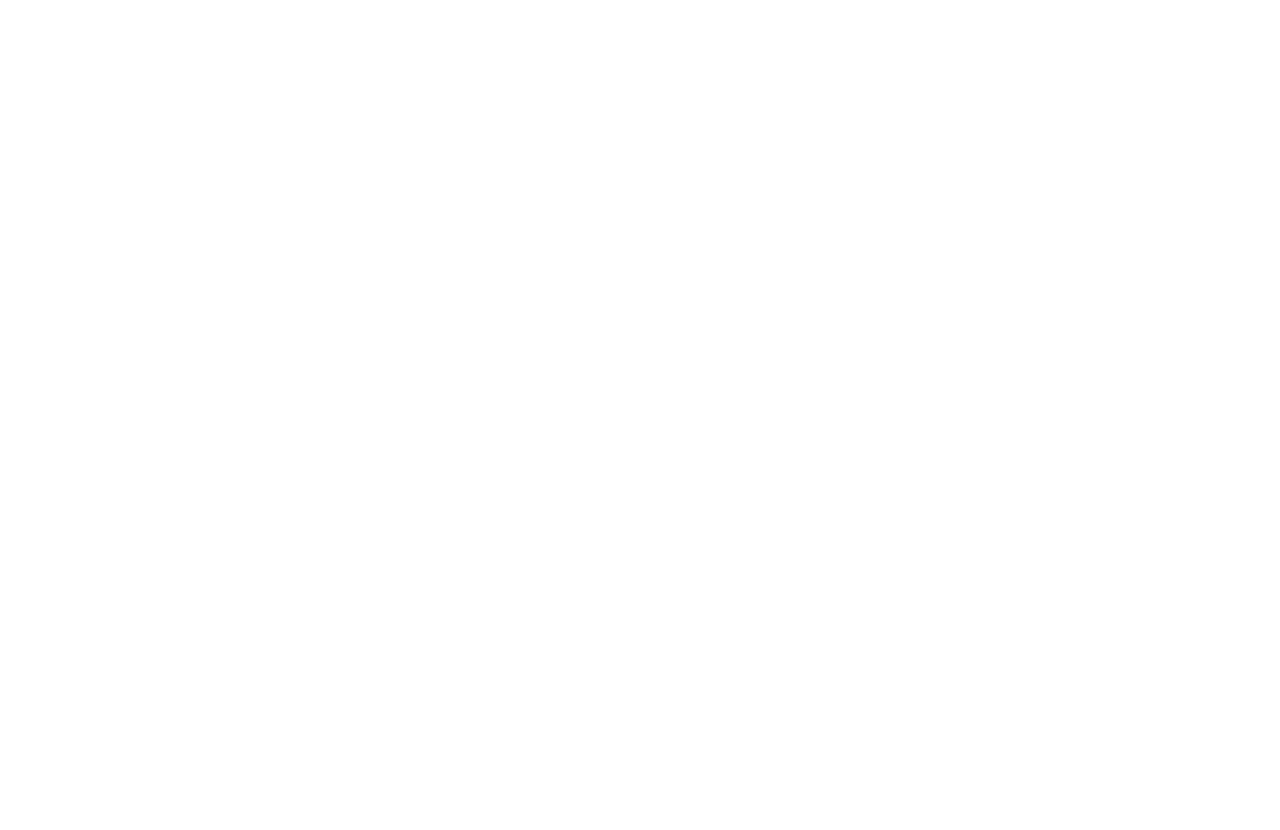
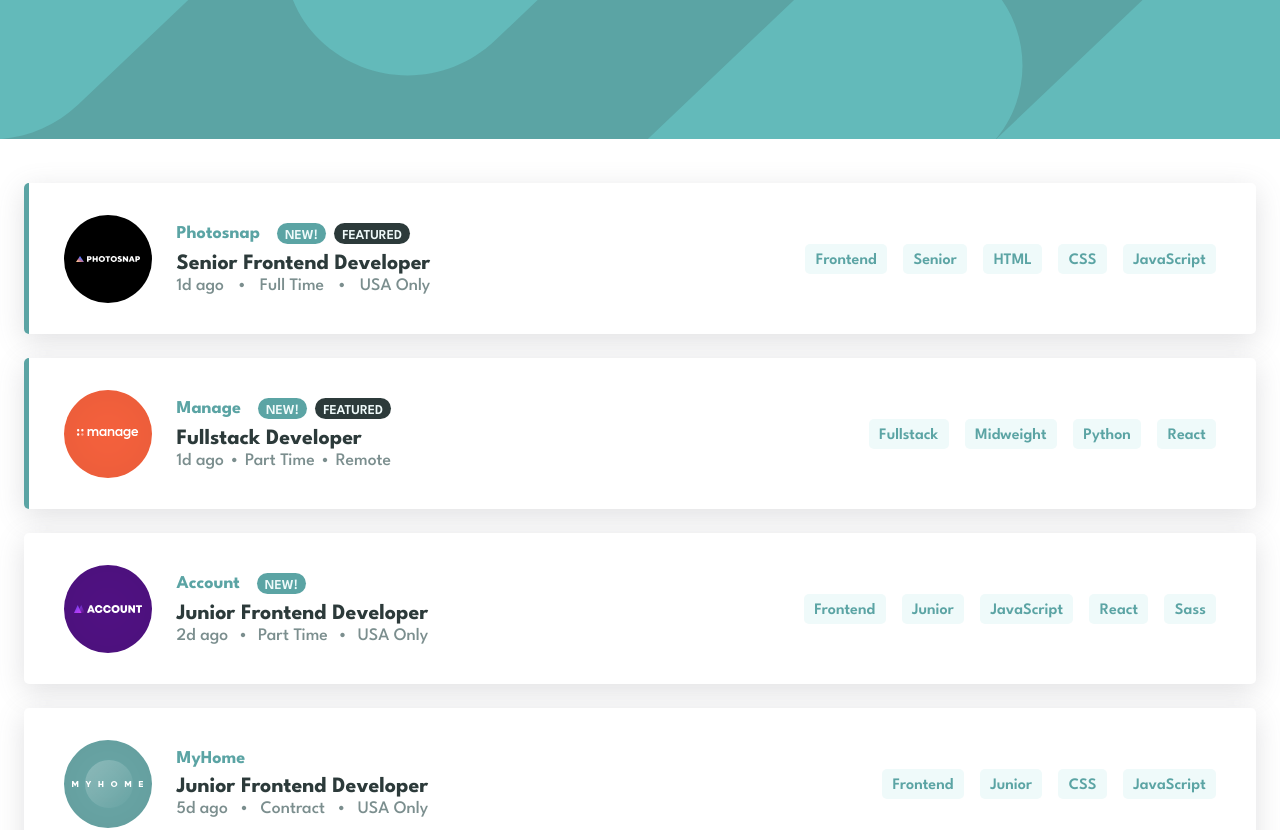
Before and after one commit to ihccenen/static-job-listings, a Next.js app: page / in a window 1280 px wide. Shown: the top 830 px of the page. Before the commit the page ends 800 px from the top, so only its background shows below. Built offline with nearby package versions, Linux system fonts and the light colour scheme.

Commit message:
Added main

```diff
--- a/app/page.module.css
+++ b/app/page.module.css
@@ -0,0 +1,33 @@
+.main {
+  font-size: 0.9375rem;
+  margin-inline: auto;
+  margin-bottom: 3em;
+}
+
+.picture img {
+  width: 100%;
+  height: auto;
+  background-color: hsl(180, 29%, 50%);
+}
+
+.wrapper {
+  position: relative;
+  padding-inline: 1.6em;
+  max-width: 1440px;
+  margin-inline: auto;
+}
+
+.jobs {
+  display: flex;
+  flex-direction: column;
+  justify-content: center;
+  gap: 2.5rem;
+  margin-top: 3.2rem;
+}
+
+@media (min-width: 750px) {
+  .jobs {
+    margin-top: 2.6rem;
+    gap: 1.5rem;
+  }
+}
--- a/app/page.tsx
+++ b/app/page.tsx
@@ -1,7 +1,68 @@
+'use client';
+
+import { useState } from 'react';
+import Image from 'next/image';
+import Job from './components/Job';
+import Filter from './components/Filter';
 import styles from './page.module.css';
+import jobs from '@/jobs/data.json';
 
 export default function Home() {
+  const [filter, setFilter] = useState<string[]>([]);
+
+  const handleAddTagClick = (tag: string) => {
+    setFilter((prev) => (!prev.includes(tag) ? prev.concat(tag) : prev));
+  };
+
+  const handleRemoveTagClick = (tag: string) => {
+    setFilter((prev) => prev.filter((curr) => tag !== curr));
+  };
+
+  const handleClearTagClick = () => {
+    setFilter([]);
+  };
+
+  const filteredJobs = filter.length > 0 ? jobs.filter((job) => {
+    const tags = [job.role, job.level, ...job.languages, ...job.tools];
+
+    for (let i = 0; i < filter.length; i += 1) {
+      if (!tags.includes(filter[i])) return false;
+    }
+
+    return true;
+  }) : jobs;
+
   return (
-    <main className={styles.main} />
+    <main className={styles.main}>
+      <picture className={styles.picture}>
+        <source
+          srcSet="/bg-header-desktop.svg"
+          media="(min-width: 600px)"
+          width={1440}
+          height={156}
+        />
+        <Image
+          src="/bg-header-mobile.svg"
+          width={375}
+          height={156}
+          quality={100}
+          alt=""
+        />
+      </picture>
+      <div className={styles.wrapper}>
+        {filter.length > 0 && (
+          <Filter
+            tags={filter}
+            handleRemoveClick={handleRemoveTagClick}
+            handleClearClick={handleClearTagClick}
+          />
+        )}
+        <div className={styles.jobs}>
+          {filteredJobs.map((job) => (
+            <Job key={job.company} job={job} handleClick={handleAddTagClick} />
+          ))}
+        </div>
+      </div>
+    </main>
   );
 }
```
